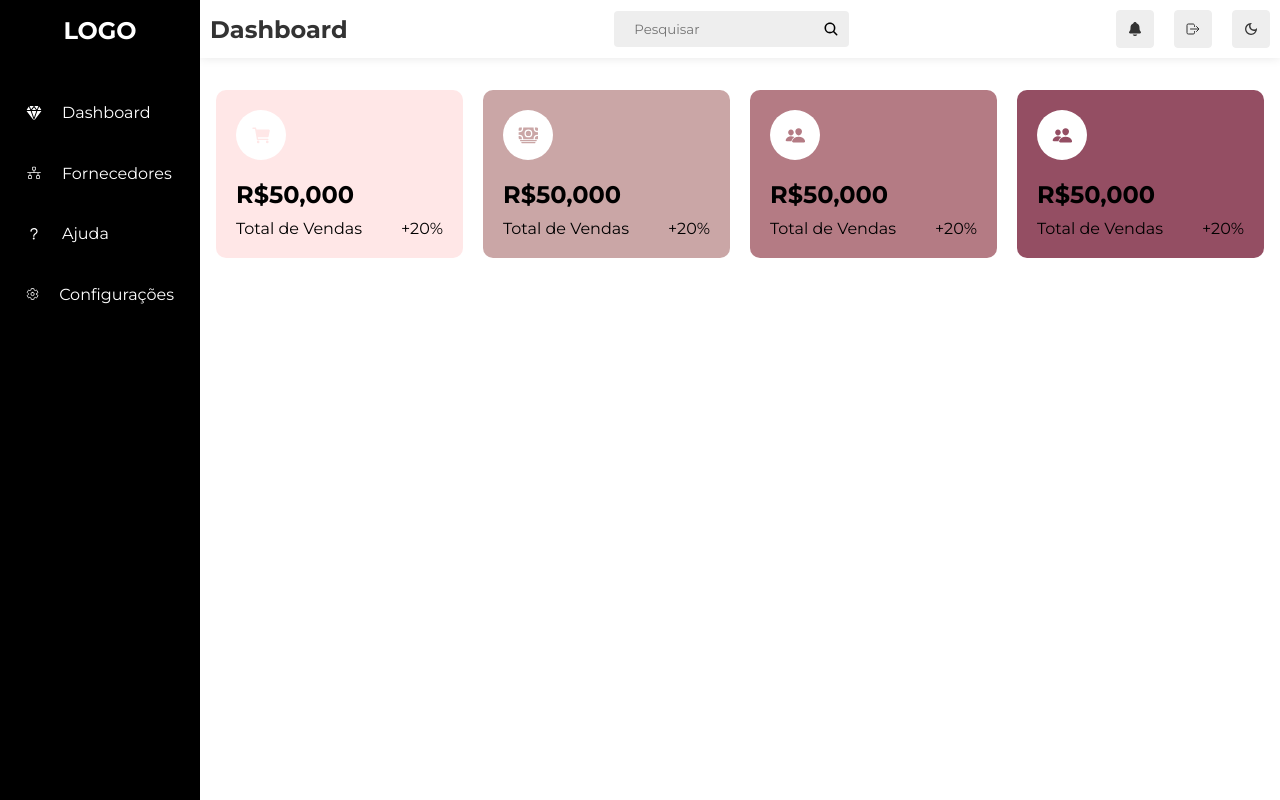
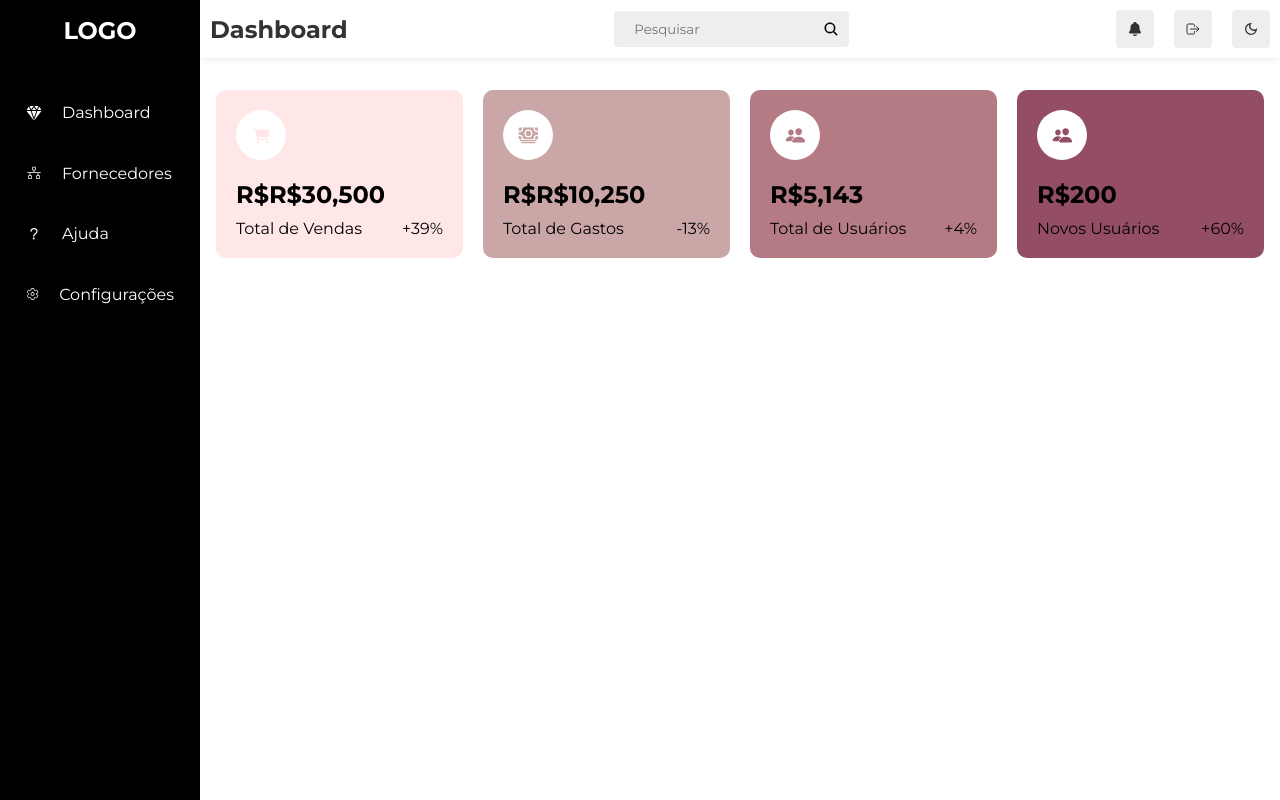
Before and after one commit to matheusduartedevs/dashboard, a React (Vite) app: page / in a window 1280 px wide. Built offline with nearby package versions, Linux system fonts and the light colour scheme.

Commit message:
fix: mapeando as informações corretamente

```diff
--- a/src/components/Card/Card.jsx
+++ b/src/components/Card/Card.jsx
@@ -3,7 +3,7 @@ import "./Card.css";
 // eslint-disable-next-line react/prop-types
 const Card = ({ data }) => {
   // eslint-disable-next-line react/prop-types
-  const { icon, backgroundColor } = data;
+  const { title, amount, growth, icon, backgroundColor } = data;
 
   return (
     <div className="card" style={{ backgroundColor }}>
@@ -13,10 +13,10 @@ const Card = ({ data }) => {
         </div>
       </div>
       <div className="card-body">
-        <h2 className="amount">R$50,000</h2>
+        <h2 className="amount">R${amount}</h2>
         <div className="growth">
-          <p>Total de Vendas</p>
-          <span>+20%</span>
+          <p>{title}</p>
+          <span>{growth}</span>
         </div>
       </div>
     </div>
```
